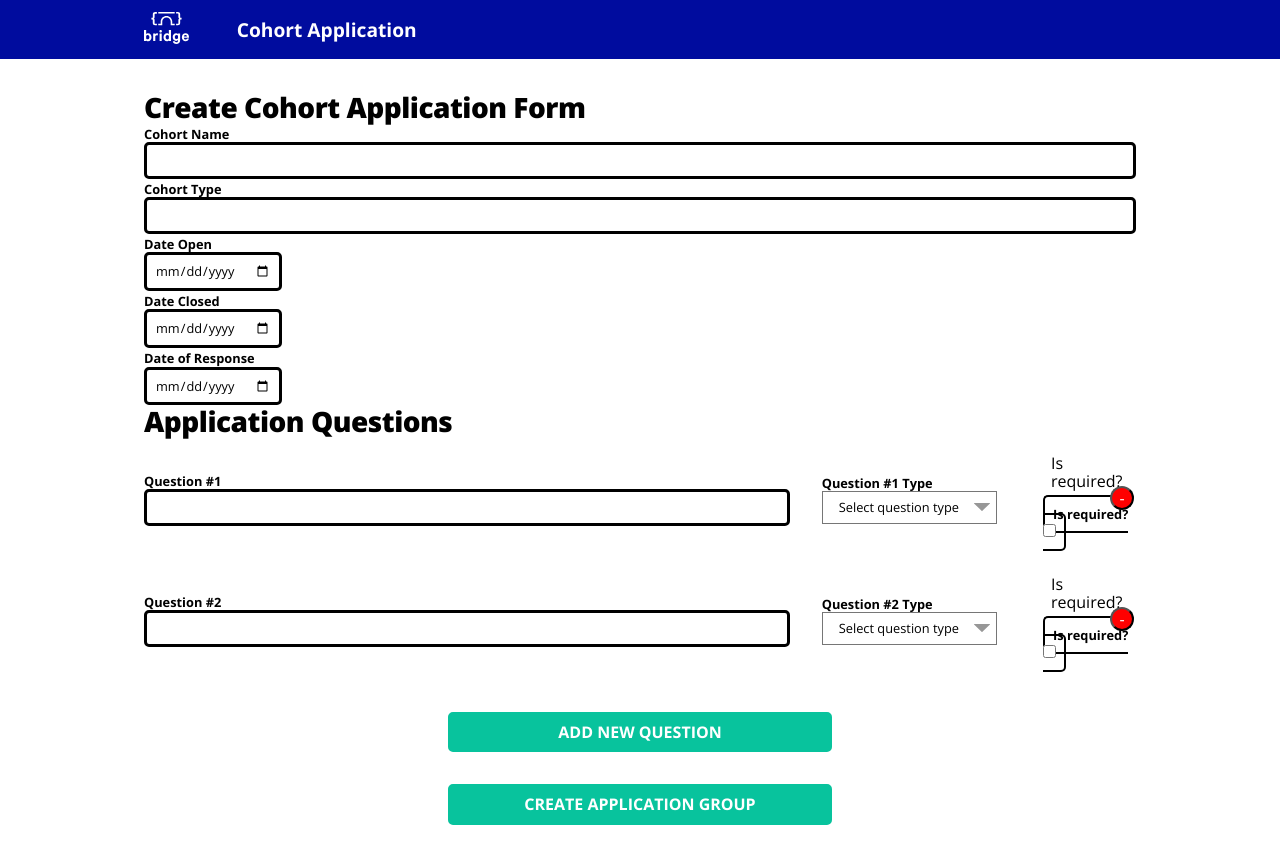
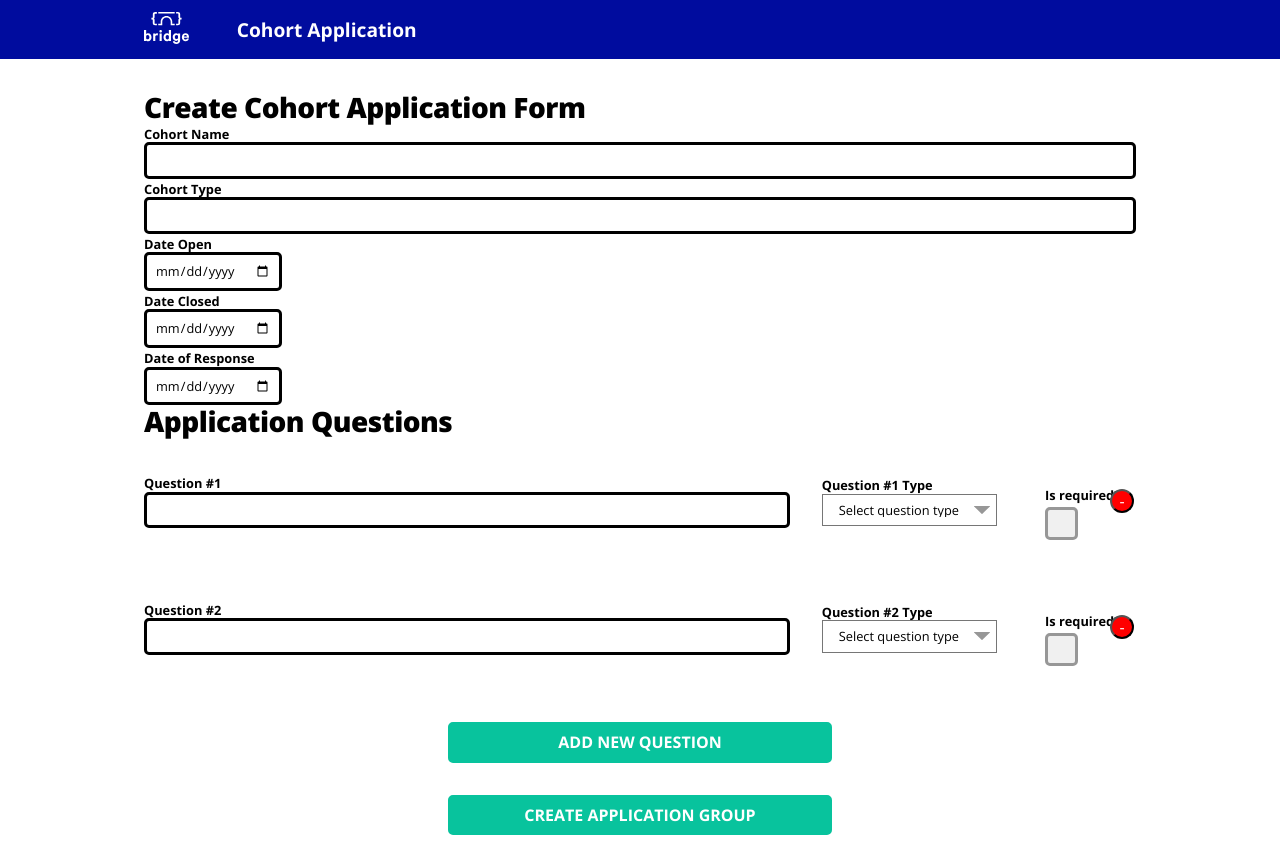
Before and after one commit to bridge-school/applications-frontend, a React (Create React App) app: page /admin/create in a window 1280 px wide. Built offline with nearby package versions, Linux system fonts and the light colour scheme.

Commit message:
[feat] add grouped inputs (#42)
* add some styling

* add styling to checkboxes, add markup for single or multiple checkbox  inputs

* remove fieldset component

* clean up styles

* clean up styles

* remove unneccessary import in StudentView

```diff
--- a/src/components/AddQuestions.js
+++ b/src/components/AddQuestions.js
@@ -4,7 +4,7 @@ import PropTypes from 'prop-types';
 import PageTitle from '../components/PageTitle';
 import Input from '../components/Input';
 import Dropdown from '../components/Dropdown';
-import Checkbox from '../components/Fieldset';
+import Checkbox from '../components/CheckBox';
 import Button from '../components/Button';
 import bridgeTheme from '../styles/bridgeTheme';
 
@@ -48,7 +48,12 @@ const ButtonElem = styled.button`
   color: white;
 `;
 
-export default function AddQuestions({fields, handleChange, handleAddNewQuestion, handleRemoveQuestion}) {
+export default function AddQuestions({
+  fields,
+  handleChange,
+  handleAddNewQuestion,
+  handleRemoveQuestion,
+}) {
   return (
     <div>
       <PageTitle title="Application Questions" />
@@ -56,7 +61,7 @@ export default function AddQuestions({fields, handleChange, handleAddNewQuestion
         {fields.map((field, index) => {
           const handleChangeAtIndex = handleChange(index);
 
-          return(
+          return (
             <QuestionOuterWrapper key={`${field}-${index}`}>
               <InputWrapper>
                 <Input
@@ -64,7 +69,7 @@ export default function AddQuestions({fields, handleChange, handleAddNewQuestion
                   type="text"
                   value={field.description}
                   handleChange={handleChangeAtIndex('description')}
-                  label={`Question #${index+1}`}
+                  label={`Question #${index + 1}`}
                 />
               </InputWrapper>
               <DropdownWrapper>
@@ -72,8 +77,8 @@ export default function AddQuestions({fields, handleChange, handleAddNewQuestion
                   name={`type${index}`}
                   value={field.type}
                   data={{
-                    description: `Question #${index+1} Type`,
-                    placeholder: "Select question type",
+                    description: `Question #${index + 1} Type`,
+                    placeholder: 'Select question type',
                     items: [
                       {
                         label: 'short answer',
@@ -91,7 +96,7 @@ export default function AddQuestions({fields, handleChange, handleAddNewQuestion
                         label: 'drop down',
                         value: 'select',
                       },
-                    ]
+                    ],
                   }}
                   handleChange={handleChangeAtIndex('type')}
                 />
@@ -103,18 +108,17 @@ export default function AddQuestions({fields, handleChange, handleAddNewQuestion
                     description: 'Is required?',
                     type: 'checkbox',
                     items: [
-                    {
-                      label: 'Is required?',
-                      value: field.ifRequired,
-                      handleChange: handleChangeAtIndex('ifRequired')
-                    }]
+                      {
+                        label: 'Is required?',
+                        value: field.ifRequired,
+                        handleChange: handleChangeAtIndex('ifRequired'),
+                      },
+                    ],
                   }}
                 />
               </CheckboxWrapper>
               <ButtonWrapper>
-                <ButtonElem
-                  onClick={handleRemoveQuestion(index)}
-                >-</ButtonElem>
+                <ButtonElem onClick={handleRemoveQuestion(index)}>-</ButtonElem>
               </ButtonWrapper>
             </QuestionOuterWrapper>
           );
@@ -134,5 +138,5 @@ AddQuestions.propTypes = {
   fields: PropTypes.array,
   handleChange: PropTypes.func,
   handleAddNewQuestion: PropTypes.func,
-  handleRemoveQuestion: PropTypes.func
+  handleRemoveQuestion: PropTypes.func,
 };
--- /dev/null
+++ b/src/components/CheckBox.js
@@ -0,0 +1,98 @@
+import React from 'react';
+import styled from 'styled-components';
+import PropTypes from 'prop-types';
+
+const checkBoxSize =
+  'content: "\\2714"; display: inline-block;width: 2em; height: 2em; padding-top: 0.25rem; margin-top: 0.25rem;';
+
+const Legend = styled.legend`
+  font-size: 0.8em;
+  font-weight: bold;
+`;
+
+const Container = styled.div`
+  padding: ${props => props.theme.padding};
+`;
+
+const GroupContainer = styled.div`
+  padding: ${props => props.theme.padding};
+  display: flex;
+  flex-direction: row;
+  flex: 1 1 0;
+`;
+
+const CheckboxLabel = styled.label`
+  padding: ${props => props.theme.padding};
+  display: flex;
+  flex-direction: column-reverse;
+  white-space: nowrap;
+  &::before {
+    color: ${props => props.theme.grey};
+    font-size: 1.3em;
+    padding: ${props => props.theme.padding};
+    margin-right:${props => props.theme.padding}
+    border-radius: ${props => props.theme.borderRadius};
+    border: solid ${props => props.theme.darkGrey};
+    background: ${props => props.theme.grey};
+    text-align: center;
+    ${checkBoxSize}
+  }
+`;
+
+const CheckboxInput = styled.input`
+  padding: ${props => props.theme.padding};
+  cursor: pointer;
+  opacity: 0;
+  position: relative;
+  top: 2em;
+  &:checked + label::before {
+    background: ${props => props.theme.green};
+    border: solid ${props => props.theme.green};
+    color: white;
+  }
+  &:before {
+    padding: ${props => props.theme.padding};
+    margin-right: ${props => props.theme.padding};
+    margin-left: 1rem;
+    ${checkBoxSize};
+  }
+  &:focus + label::before {
+    outline: #3b99fc auto 5px;
+  }
+`;
+
+const Fieldset = styled.fieldset`
+  border: none;
+  label {
+    display: inline-block;
+  }
+  input {
+    position: unset;
+    top: unset;
+  }
+`;
+
+export default function Checkbox({ name, data }) {
+  const checkboxes = data.items.map(item => (
+    <Container key={item.value}>
+      <CheckboxInput type="checkbox" value={item.value} name={name} />
+      <CheckboxLabel key={item.value}>{item.label}</CheckboxLabel>
+    </Container>
+  ));
+
+  if (data.items.length > 1) {
+    return (
+      <Fieldset>
+        <Legend>{data.description}</Legend>
+        <GroupContainer> {checkboxes} </GroupContainer>
+      </Fieldset>
+    );
+  } else {
+    return checkboxes;
+  }
+}
+
+Checkbox.propTypes = {
+  name: PropTypes.string.isRequired,
+  data: PropTypes.object.isRequired,
+};
--- a/src/components/Fieldset.js
+++ /dev/null
@@ -1,71 +0,0 @@
-import React from 'react';
-import styled from 'styled-components';
-import PropTypes from 'prop-types';
-
-const Fieldset = styled.fieldset`
-  border: none;
-`;
-
-const CheckboxLabel = styled.label`
-  border: 2px solid ${props => props.theme.darkGrey};
-  border-radius: 5px;
-  padding: ${props => props.theme.padding};
-`;
-
-const Legend = styled.legend`
-  padding: ${props => props.theme.padding};
-`;
-
-export default function Checkbox({ name, data }) {
-  data = data ? data : {
-    description: 'A Multiple choice question.',
-    type: 'checkbox',
-    items: [
-      {
-        label: 'Option a',
-        value: 'A',
-        handleChange: {}
-      },
-      {
-        label: 'Option b',
-        value: 'B',
-        handleChange: {}
-      },
-      {
-        label: 'Option c',
-        value: 'C',
-        handleChange: {}
-      },
-      {
-        label: 'Option d',
-        value: 'D',
-        handleChange: {}
-      },
-    ],
-  };
-
-  return (
-    <div>
-      <Fieldset>
-        <Legend> {data.description}</Legend>
-        {data.items.map((item, index) => (
-          <CheckboxLabel key={index}>
-            {item.label}
-            <input
-              name={name}
-              type={data.type}
-              checked={item.value}
-              value={item.value}
-              onChange={item.handleChange}
-            />
-          </CheckboxLabel>
-        ))}
-      </Fieldset>
-    </div>
-  );
-}
-
-Checkbox.propTypes = {
-  name: PropTypes.string,
-  data: PropTypes.object.isRequired
-};
--- a/src/styles/bridgeTheme.js
+++ b/src/styles/bridgeTheme.js
@@ -5,9 +5,7 @@ export default {
   green: '#08c39d',
   pink: '#eb2c97',
   grey: '#F0F0F0',
+  darkGrey: '#979797',
   red: '#FF0000',
   borderRadius: '5px',
-  backend: 'lightblue',
-  frontend: '',
-  design: '#08c39d',
 };
--- a/src/views/StudentView.js
+++ b/src/views/StudentView.js
@@ -9,7 +9,8 @@ const Header = styled.header`
 `;
 
 export default function StudentView() {
-  const url = 'http://applications-backend.bridgeschoolapp.io/applications/current';
+  const url =
+    'http://applications-backend.bridgeschoolapp.io/applications/current';
   const [data, loading] = useFetch(url);
   return (
     <div>
```
